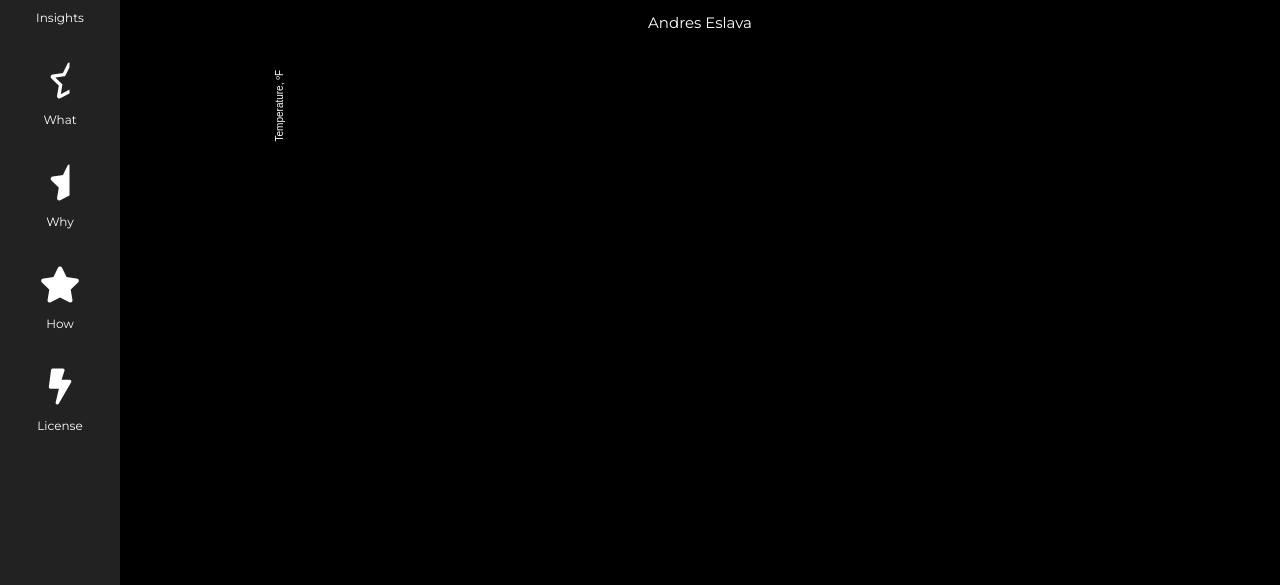
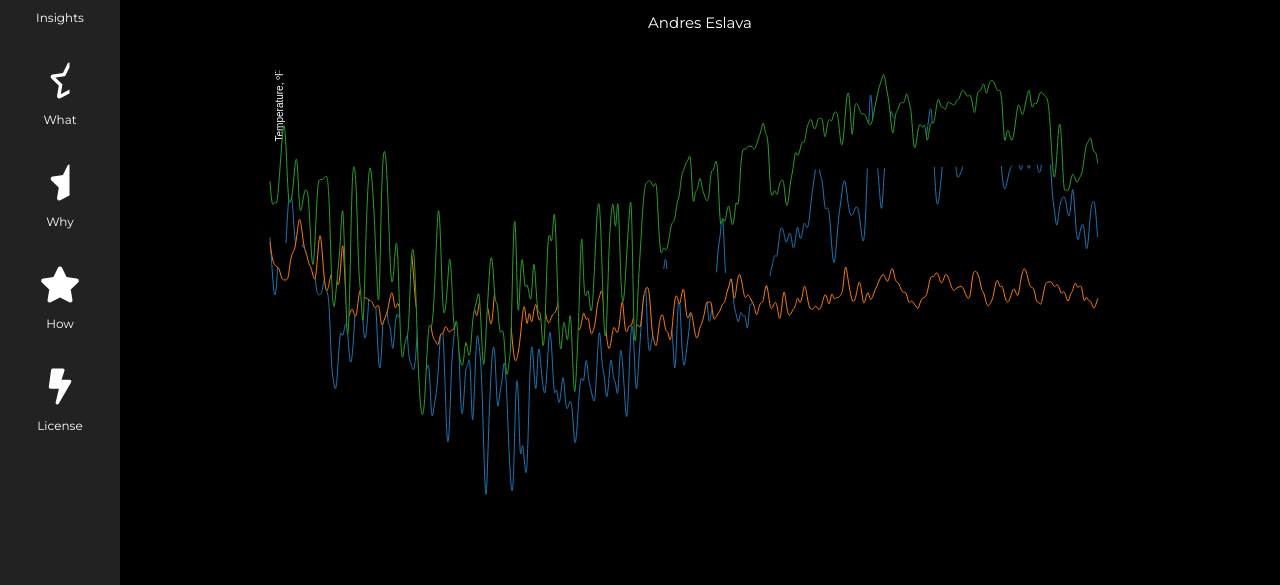
Before and after one commit to eduardoeslava/eduardoeslava.github.io, a website: page ar/rheumatoid-arthritis.html in a window 1280 px wide. Shown: the part 153-738 px from the top of the page. Drawn offline with nearby package versions, Linux system fonts and the light colour scheme.

```diff
--- a/ar/rheumatoid-arthritis.html
+++ b/ar/rheumatoid-arthritis.html
@@ -165,7 +165,7 @@
     .x(function(d) { return x(d.date); })
     .y(function(d) { return y(d.temperature); });
 
-d3.tsv("https://eduardoeslava.github.io/ar/data.csv", type, function(error, data) {
+d3.tsv("https://eduardoeslava.github.io/ar/data.tsv", type, function(error, data) {
   if (error) throw error;
 
   var cities = data.columns.slice(1).map(function(id) {
```
